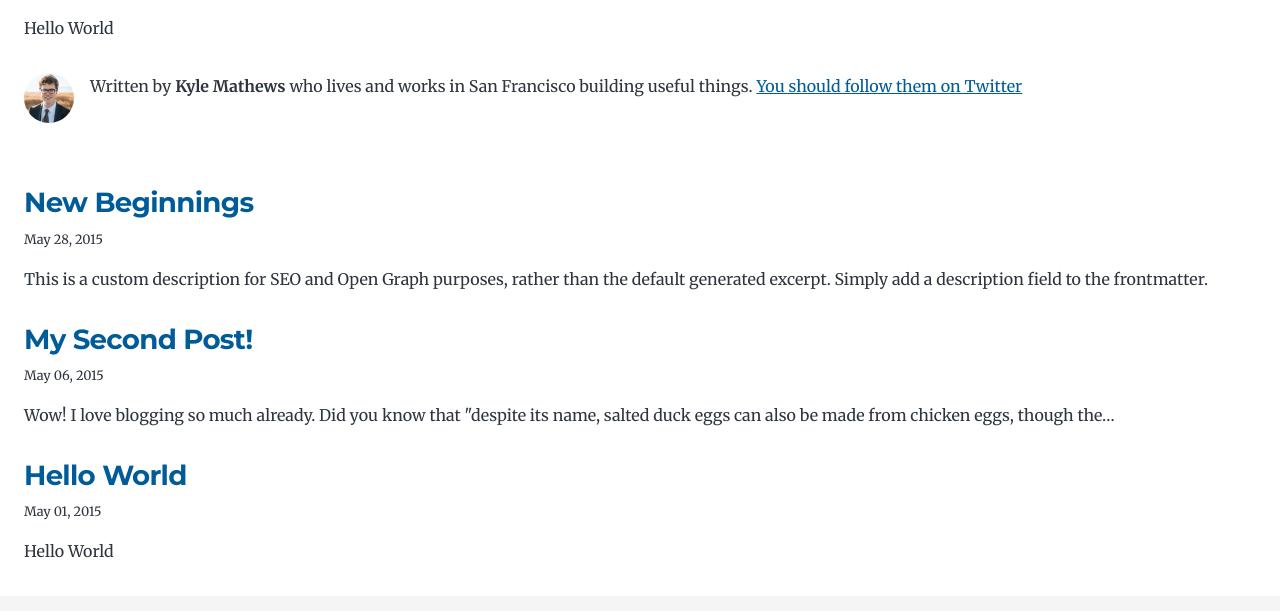
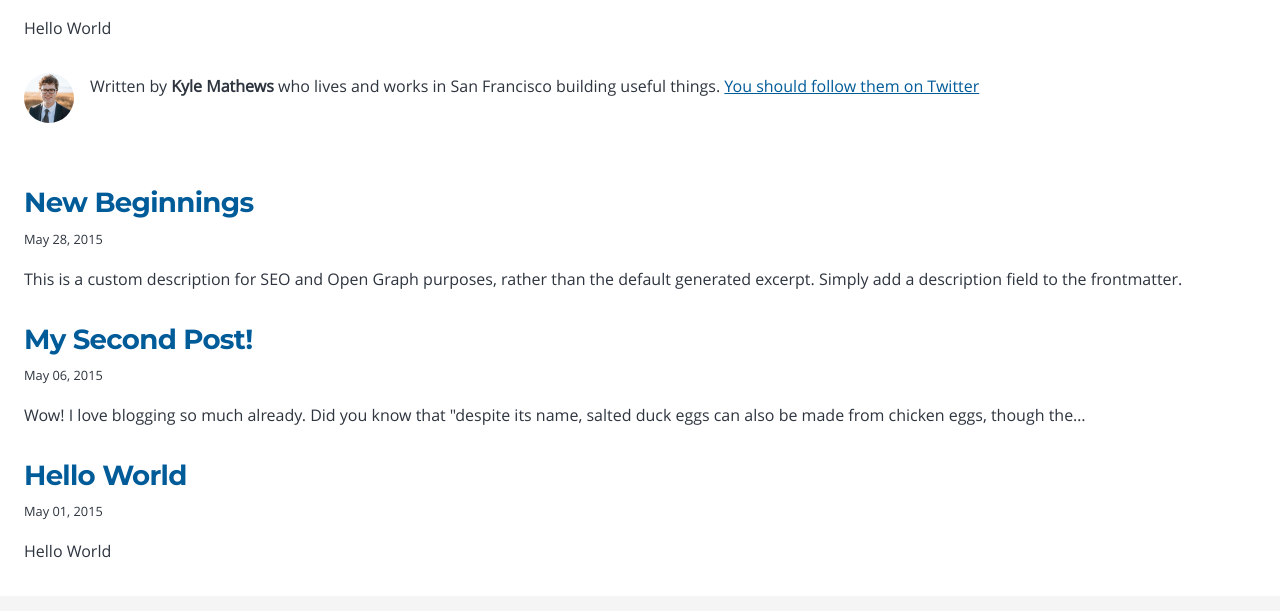
Before and after one commit to viet-nguyen-izundo/izundo, a Gatsby site: page / in a window 1280 px wide. Shown: the part 600-1211 px from the top of the page. Built offline with nearby package versions, Linux system fonts and the light colour scheme; Gatsby itself is replaced by a stand-in of ours.

Commit message:
Add font family

```diff
--- a/src/style.css
+++ b/src/style.css
@@ -1,4 +1,10 @@
 /* CSS Custom Properties Definitions */
+
+@font-face {
+  font-family: "OpenSans";
+  src: local("OpenSans"),
+    url(../fonts/OpenSans-Regular.ttf) format("truetype");
+}
 
 :root {
   --maxWidth-none: "none";
@@ -30,8 +36,7 @@
   --fontFamily-sans: Montserrat, system-ui, -apple-system, BlinkMacSystemFont,
     "Segoe UI", Roboto, "Helvetica Neue", Arial, "Noto Sans", sans-serif,
     "Apple Color Emoji", "Segoe UI Emoji", "Segoe UI Symbol", "Noto Color Emoji";
-  --fontFamily-serif: "Merriweather", "Georgia", Cambria, "Times New Roman",
-    Times, serif;
+  --fontFamily-serif: "OpenSans";
   --font-body: var(--fontFamily-serif);
   --font-heading: var(--fontFamily-sans);
   --fontWeight-normal: 400;
```
Also changed, not shown: fonts/OpenSans-Bold.ttf (added), fonts/OpenSans-BoldItalic.ttf (added), fonts/OpenSans-ExtraBold.ttf (added), fonts/OpenSans-ExtraBoldItalic.ttf (added), fonts/OpenSans-Italic.ttf (added), fonts/OpenSans-Light.ttf (added), fonts/OpenSans-LightItalic.ttf (added), fonts/OpenSans-Regular.ttf (added), fonts/OpenSans-SemiBold.ttf (added), fonts/OpenSans-SemiBoldItalic.ttf (added).
